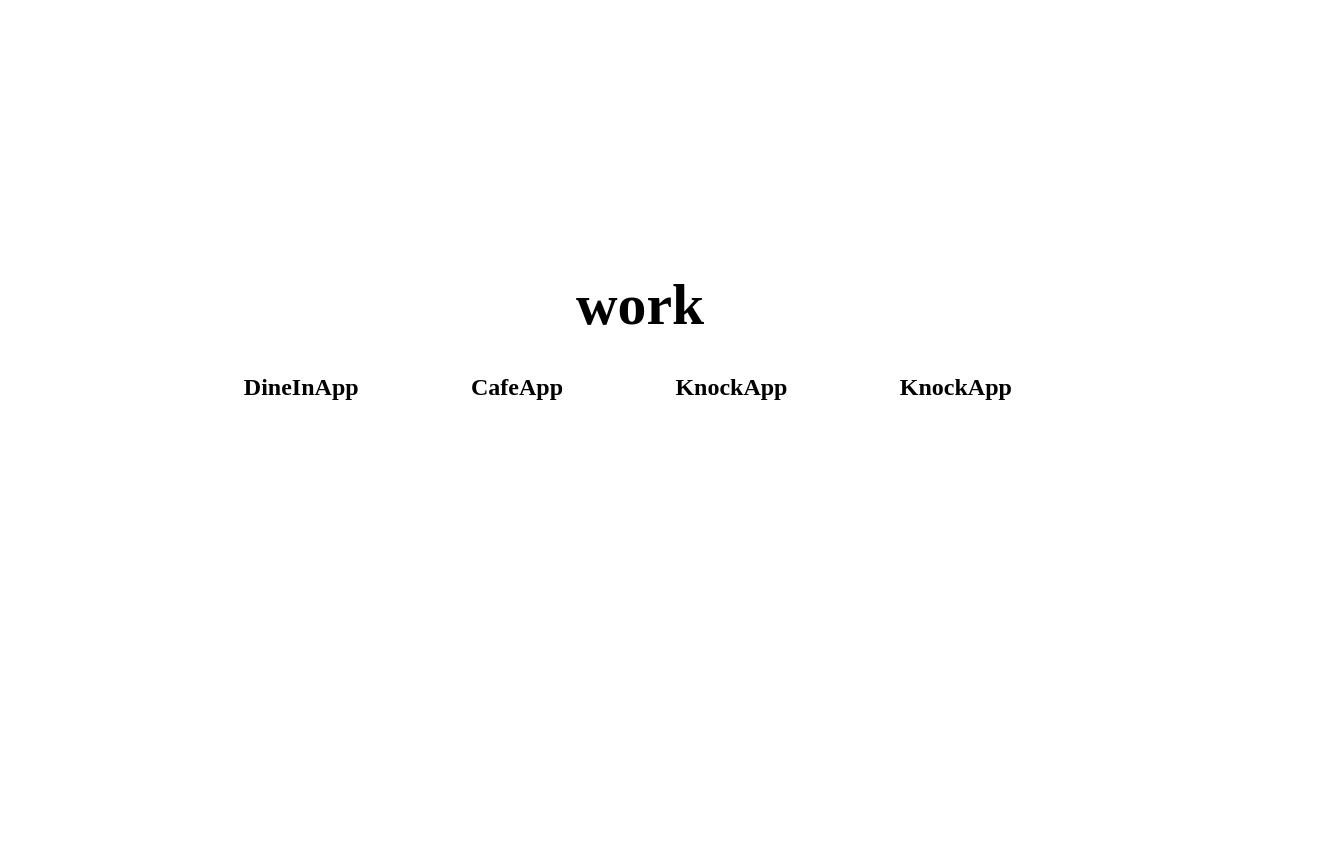
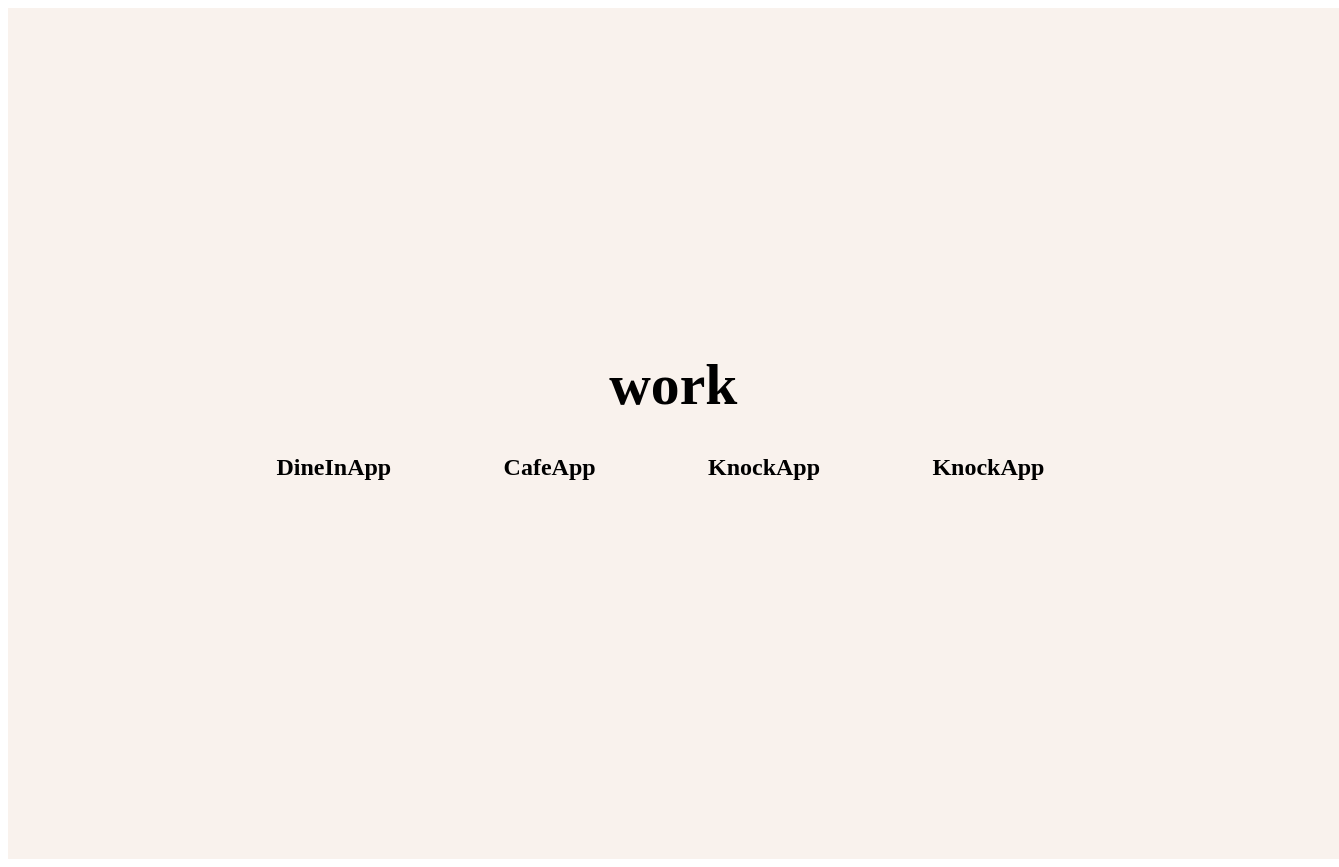
Before and after one commit to Arshbhatia23/portfolio, a Next.js app: page /3Work/Work in a window 1280 px wide. Shown: the whole page, 1339 px wide, since content can reach past the window. Before the commit the page ends 800 px from the top, so only its background shows below. Built offline with nearby package versions, Linux system fonts and the light colour scheme.

Commit message:
Scroll fixed.

```diff
--- a/pages/1LandingPage/LandingPage.js
+++ b/pages/1LandingPage/LandingPage.js
@@ -2,11 +2,11 @@ import styles from './LandingPage.module.css';
 
 export default function LandingPage() {
   return (
-    <div className={styles.container}>
+    <div  >
       <main>
         <div className={styles.landing_page_container}>
             <h1>LANDING PAGE</h1>
-        </div>
+         </div>
       </main>
     </div>
   )
--- a/pages/1LandingPage/LandingPage.module.css
+++ b/pages/1LandingPage/LandingPage.module.css
@@ -1,6 +1,6 @@
 .landing_page_container {
     background-color: #F9F2ED;
-    min-height: 80vh;
+    min-height: 100vh;
     min-width: 100vw;
     padding: 2%;
     display: flex;
--- a/pages/3Work/Work.js
+++ b/pages/3Work/Work.js
@@ -41,7 +41,7 @@ export default function Work() {
   return (
     <div >
       <main>
-        <div className={styles.container}>
+        <div className={styles.workContainer}>
         <h1 className={styles.title}>
            work
         </h1>
--- a/pages/3Work/Work.module.css
+++ b/pages/3Work/Work.module.css
@@ -1,6 +1,7 @@
-.container {
-    max-height: 80vh;
-    height: 80vh;
+.workContainer {
+    background-color: #F9F2ED;
+    min-height: 100vh;
+    min-width: 100vw;
     padding: 2%;
     display: flex;
     flex-direction: column;
@@ -11,7 +12,7 @@
 
 
   .mainContainer2 {
-    max-height: 100vh;
+    /* max-height: 100vh; */
     height: 100vh;
     display: flex;
     flex-direction: column;
@@ -19,18 +20,7 @@
     overflow-y: scroll;
   }
 
-  .header {
-    display: flex;
-    width: 100vw;
-    height: 10vh;
-    flex-direction: row;
-    padding-right: 2%;
-    top: 0%;
-    justify-content: space-between;
-    align-items: flex-start;
-    position: absolute;
-    background-color: transparent;
-  }
+
 
   .header2 {
     display: flex;
@@ -45,29 +35,6 @@
     background-color: transparent;
   }
 
-  .footer {
-    display: flex;
-    width: 100vw;
-    height: 10vh;
-    bottom: 0%;
-    right: 0%;
-    padding-inline: 2%;
-    flex-direction: row;
-    justify-content: flex-end;
-    align-items: flex-end;
-    position: absolute;
-    background-color: transparent;
-  }
-
-  .nav_sections {
-    display: flex;
-    width: 20vw;
-    margin-left: 2%;
-    height: 100%;
-    flex-direction: row;
-    justify-content: space-between;
-    /* position: absolute; */
-  }
 
   .title a {
     color: #0070f3;
--- a/pages/HomeScreen/HomeScreen.module.css
+++ b/pages/HomeScreen/HomeScreen.module.css
@@ -1,29 +1,35 @@
 .container {
-  max-height: 100vh;
+  /* max-height: 100vh; */
   height: 100vh;
-  padding: 2%;
-  display: flex;
-  flex-direction: column;
-  justify-content: center;
-  align-items: center;
+  width:100vw;
+  overflow-x: hidden;
+  /* padding: 2%; */
+  /* display: flex; */
+  /* flex-direction: column; */
+  /* justify-content: center; */
+  /* align-items: center; */
 }
 
 .mainContainer {
-  max-height: 100vh;
+  /* max-height: 100vh; */
   height: 100vh;
-  display: flex;
+  width:100vw;
+  /* display: flex;
   flex-direction: column;
   justify-content: center;
-  align-items: center;
+  align-items: center; */
 }
 
 .mainContainer2 {
-  max-height: 100vh;
-  height: 80vh;
-  display: flex;
+  /* max-height: 100vh; */
+  /* height: 100vh; */
+  width:100vw;
+  /* display: flex;
   flex-direction: column;
-  /* justify-content: center; */
+  justify-content: center;
+  align-items: center; */
   overflow-y: scroll;
+  overflow-x: hidden;
 }
 
 .header {
```
Also changed, not shown: pages/HomeScreen/HomeScreen.js (+8 -22 lines).
